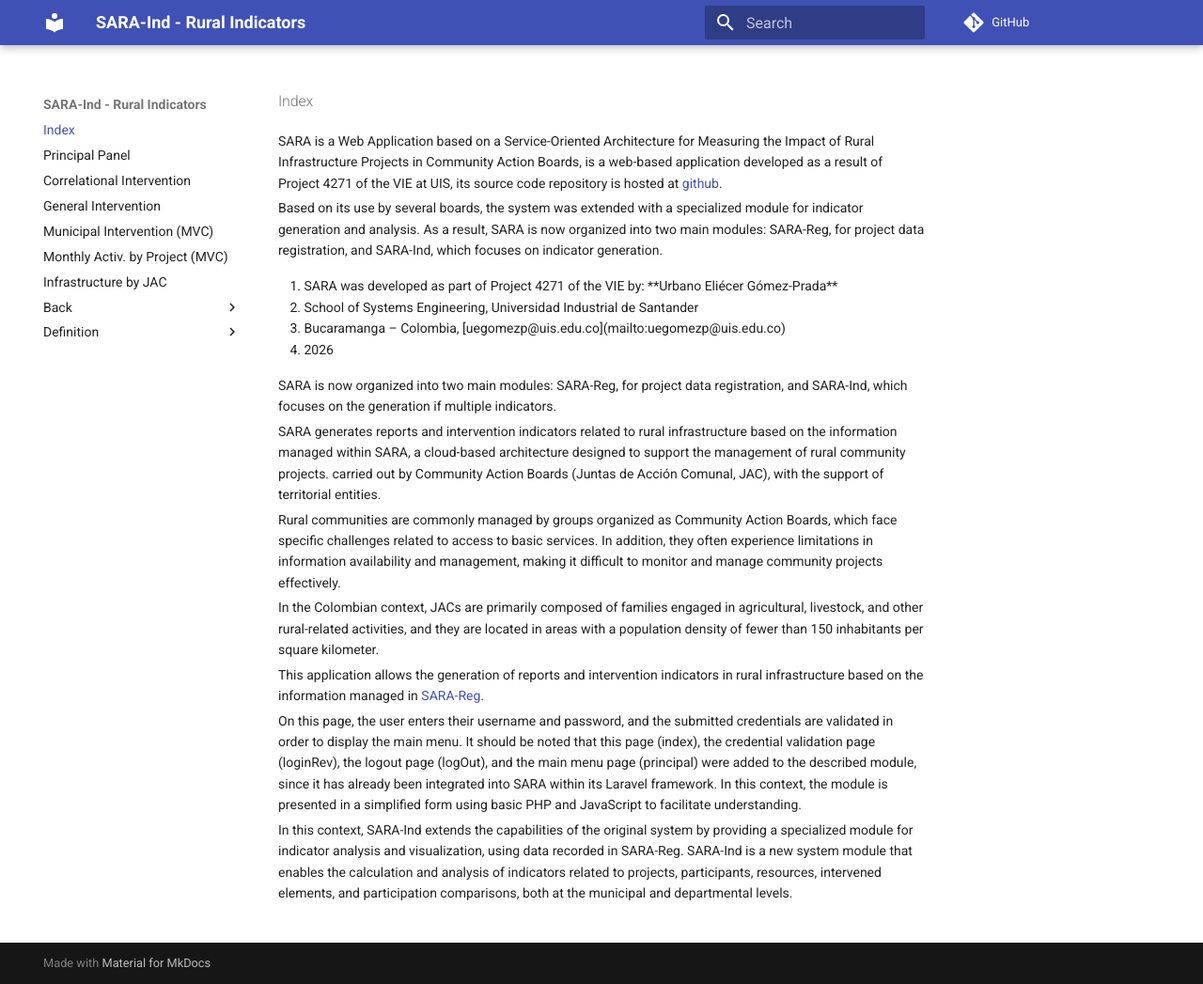
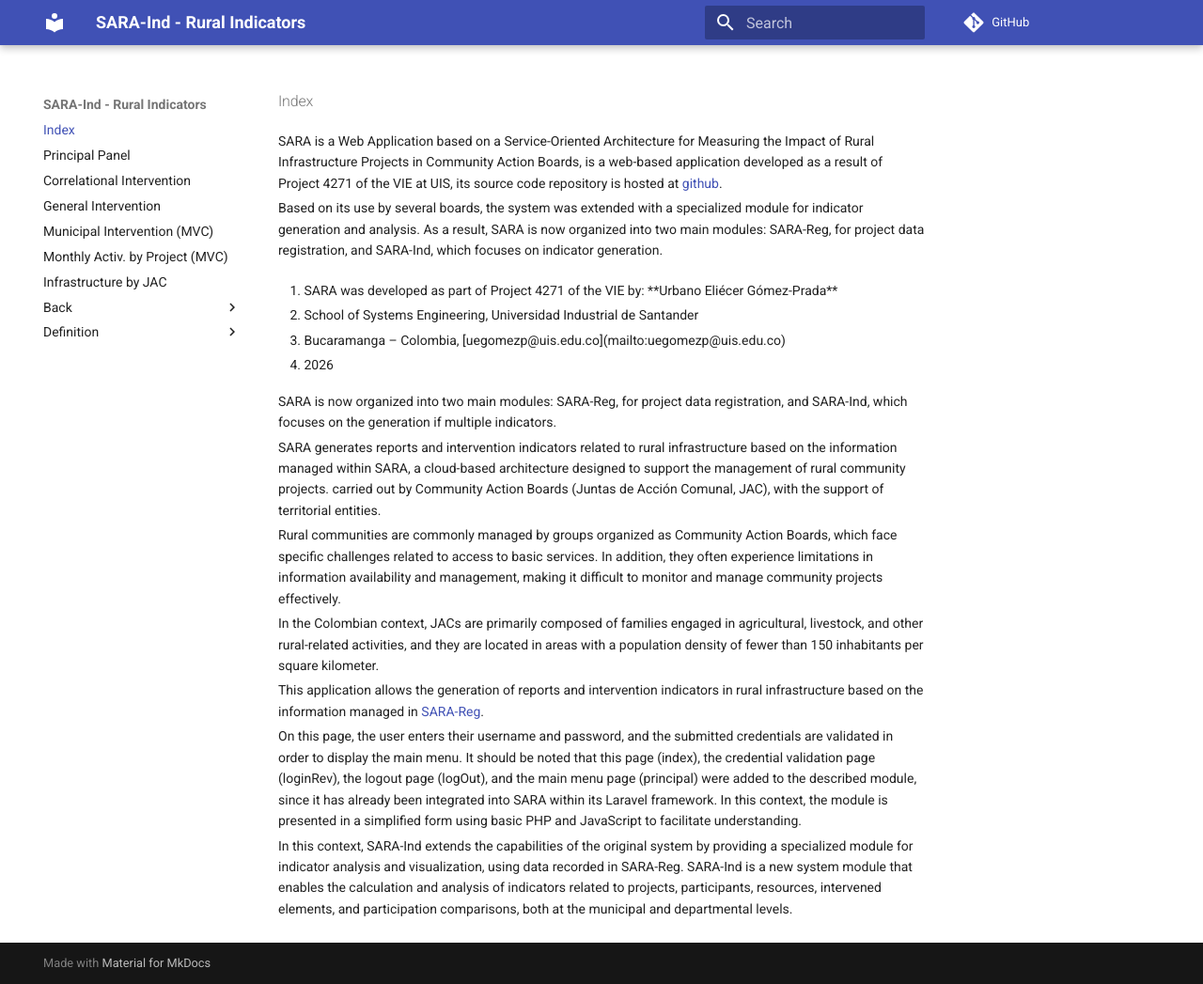
Before and after one commit to urbanoeliecer/Sara-Ind, an MkDocs documentation site: the page built from docs/index.md, in a window 1280 px wide and 1047 px high. Shown: the whole window at 94% size. Built offline with MkDocs 1.6.1 and Material for MkDocs 9.7.7, drawn with Linux system fonts in a browser that asks for light colours; comment, search, counter and statistics services are not loaded.

Commit message:
Docs: update indicators section

```diff
--- a/docs/styles/extra.css
+++ b/docs/styles/extra.css
@@ -21,6 +21,6 @@
 }
 /* Quitar espacio extra entre ítems de listas numeradas */
 .md-typeset ol li {
-  margin-bottom: 0.3em !important;;
+  margin-top: 0.3em !important;;
   margin-bottom: 0em !important;
 }
```
